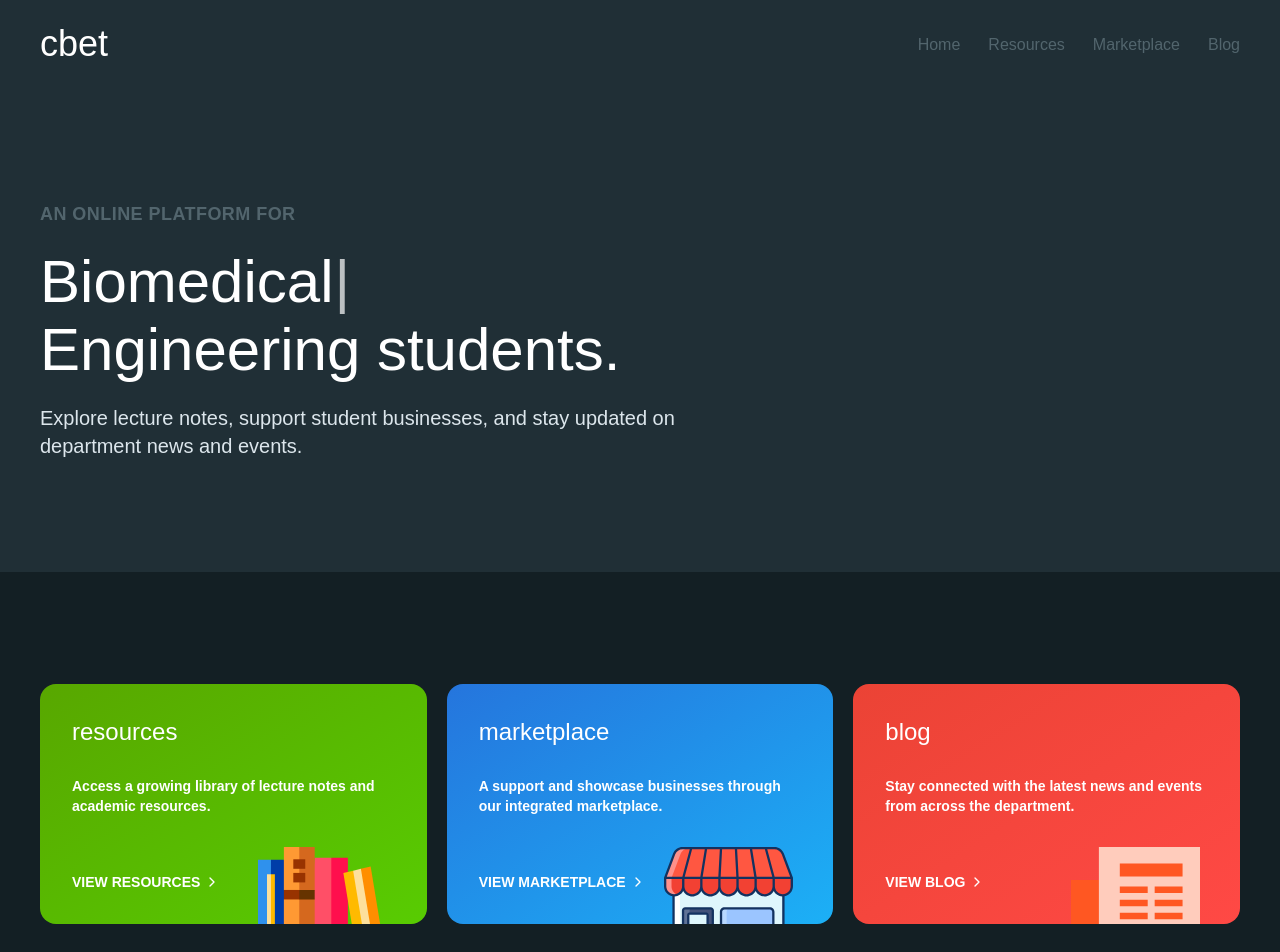
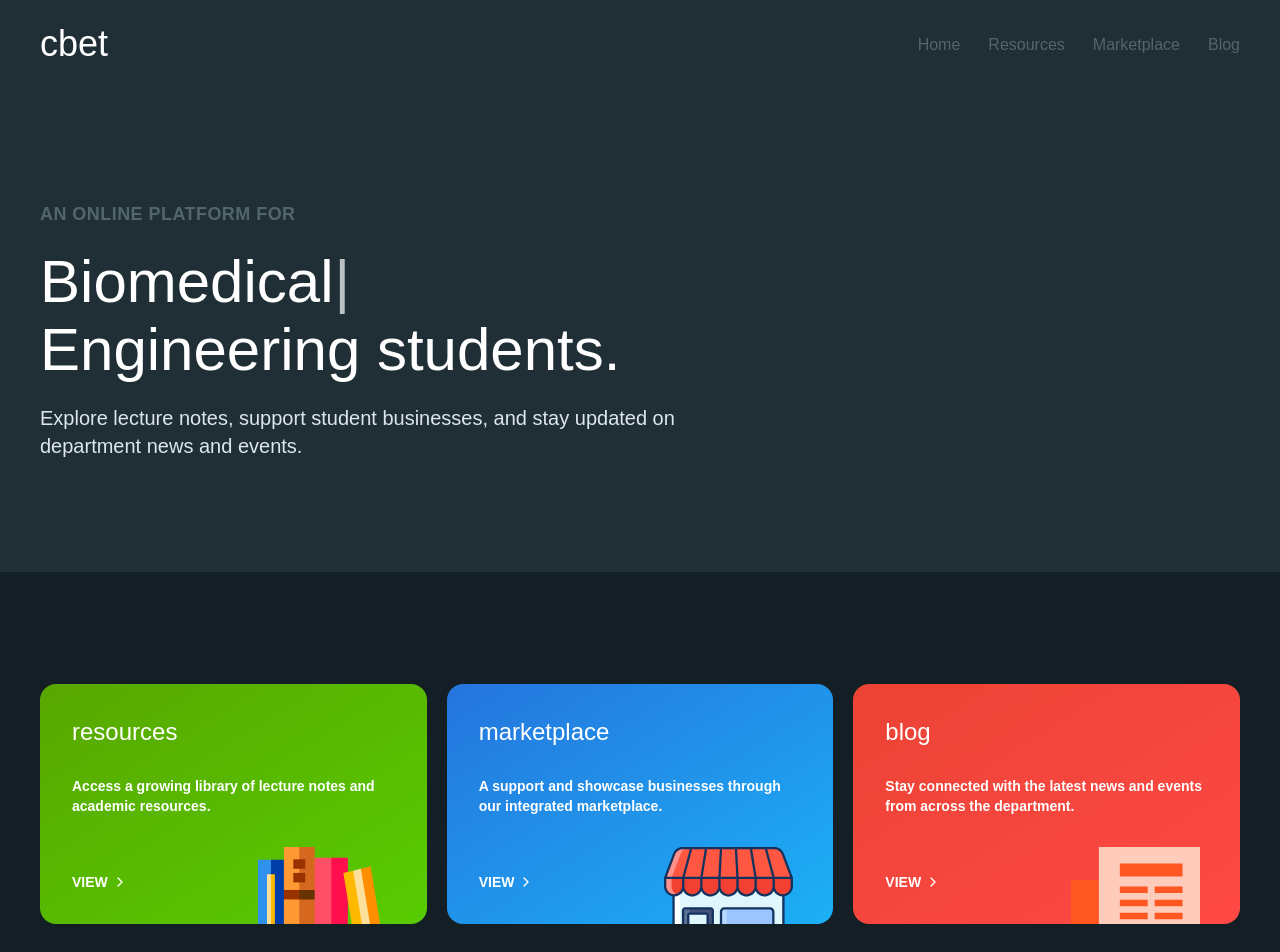
Before and after one commit to KNUST-FECE/CBET-public, a Next.js app: page / in a window 1280 px wide. Shown: the top 952 px of the page. Built offline with nearby package versions, Linux system fonts and the light colour scheme.

Commit message:
ui: edit the main page card

```diff
--- a/app/page.tsx
+++ b/app/page.tsx
@@ -44,7 +44,7 @@ export default function Home() {
                   </div>
                   <div>
                     <a href={item.url} className="font-inter uppercase text-[#FFFFFF] text-sm font-semibold flex items-center">
-                      view {item.name}
+                      view
                       <ChevronRight className="text-[#FFFFFF] ml-1 size-4"/>
                     </a>
                   </div>
```
